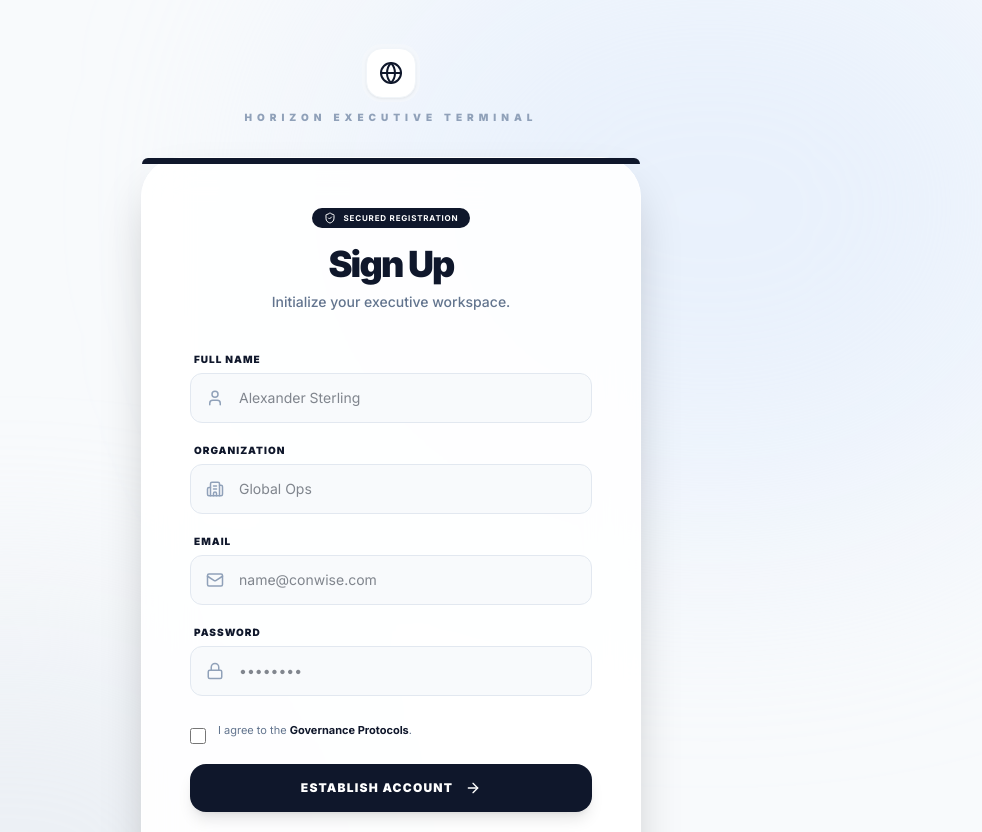
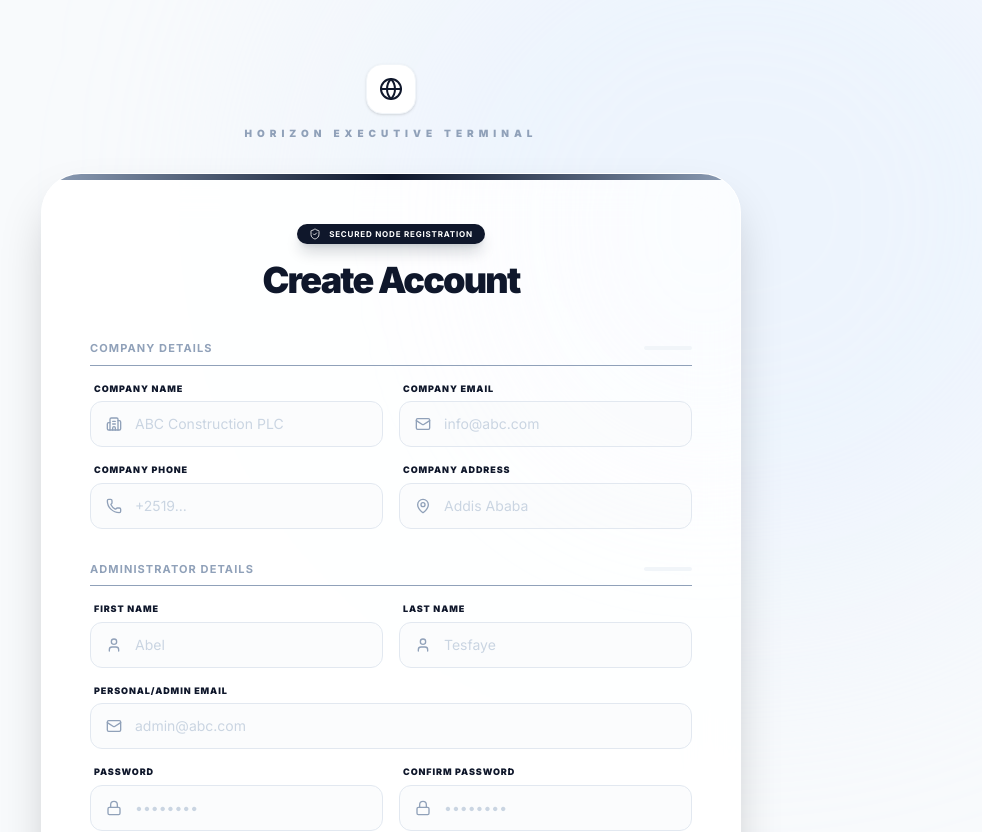
Before and after one commit to ConWise-System/ConWise, a Next.js app in the folder frontend/: page /register in a window 1280 px wide. Shown: the top 832 px of the page, without its empty margins (249-1231 px from the left). Built offline with nearby package versions, Linux system fonts and the light colour scheme.

Commit message:
update signup form

```diff
--- a/frontend/src/features/auth/SignUpPage.jsx
+++ b/frontend/src/features/auth/SignUpPage.jsx
@@ -3,26 +3,36 @@
 import React, { useState } from 'react';
 import { useRouter } from 'next/navigation';
 import { motion, AnimatePresence, useMotionValue, useSpring, useTransform } from 'framer-motion';
-import { User, Building2, Mail, Lock, ArrowRight, ShieldCheck, Globe, CheckCircle2 } from 'lucide-react';
+import {
+  User, Building2, Mail, Lock, ArrowRight,
+  ShieldCheck, Globe, Phone, MapPin, CheckCircle2
+} from 'lucide-react';
 import Link from 'next/link';
 
 const SignUpPage = () => {
   const router = useRouter();
   const [formData, setFormData] = useState({
-    fullName: '',
-    organization: '',
+    companyName: '',
+    companyEmail: '',
+    companyPhone: '',
+    companyAddress: '',
+    firstName: '',
+    lastName: '',
     email: '',
     password: '',
+    confirmPassword: '',
     agreed: false,
   });
+
   const [isSubmitting, setIsSubmitting] = useState(false);
+  const [error, setError] = useState('');
 
   // --- MAGNETIC TILT LOGIC ---
   const x = useMotionValue(0);
   const y = useMotionValue(0);
   const mouseXSpring = useSpring(x);
   const mouseYSpring = useSpring(y);
-  const rotateX = useTransform(mouseYSpring, [-0.5, 0.5], ["7deg", "-7deg"]);
+  const rotateX = useTransform(mouseYSpring, [-0.5, 0.5], ["7deg", "-7deg"]); // Tilt xiqqoo guddisneerra
   const rotateY = useTransform(mouseXSpring, [-0.5, 0.5], ["-7deg", "7deg"]);
 
   const handleMouseMove = (e) => {
@@ -40,23 +50,25 @@ const SignUpPage = () => {
 
   const handleSubmit = async (e) => {
     e.preventDefault();
+    setError('');
+    if (formData.password !== formData.confirmPassword) {
+      setError('Passwords do not match!');
+      return;
+    }
     setIsSubmitting(true);
-    // Asitti API call kee dabalatta
     setTimeout(() => {
         setIsSubmitting(false);
-        // Fake success:
-        // router.push('/dashboard');
     }, 2000);
   };
 
   const containerVars = {
-    hidden: { opacity: 0, y: 40, scale: 0.98 },
+    hidden: { opacity: 0, y: 60, scale: 0.95 },
     visible: {
       opacity: 1, y: 0, scale: 1,
       transition: {
-        duration: 0.8,
-        ease: [0.16, 1, 0.3, 1],
-        staggerChildren: 0.1,
+        duration: 1.2,
+        ease: [0.22, 1, 0.36, 1],
+        staggerChildren: 0.08,
         delayChildren: 0.2
       }
     }
@@ -64,19 +76,19 @@ const SignUpPage = () => {
 
   const itemVars = {
     hidden: { opacity: 0, y: 20 },
-    visible: {
-      opacity: 1, y: 0,
-      transition: { duration: 0.5 }
-    }
+    visible: { opacity: 1, y: 0 }
   };
 
   return (
-    <div className="min-h-screen bg-[#f8fafc] flex flex-col items-center justify-center py-12 px-4 relative overflow-hidden selection:bg-slate-900 selection:text-white">
+    <div className="min-h-screen bg-[#f8fafc] flex flex-col items-center justify-center py-16 px-4 relative overflow-x-hidden selection:bg-slate-900 selection:text-white">
 
-      {/* Background Motion Elements */}
+      {/* Background Shapes */}
       <div className="absolute inset-0 z-0 pointer-events-none">
-        <div className="absolute top-[-10%] right-[-5%] w-[60%] h-[60%] bg-blue-100/50 rounded-full blur-[120px]" />
-        <div className="absolute bottom-[-10%] left-[-5%] w-[50%] h-[50%] bg-slate-200/50 rounded-full blur-[100px]" />
+        <motion.div
+          animate={{ x: [0, 30, 0], y: [0, -30, 0], scale: [1, 1.1, 1] }}
+          transition={{ duration: 15, repeat: Infinity, ease: "easeInOut" }}
+          className="absolute top-[-10%] right-[-5%] w-[60%] h-[60%] bg-blue-100/40 rounded-full blur-[120px]"
+        />
       </div>
 
       <motion.header
@@ -84,14 +96,13 @@ const SignUpPage = () => {
         animate={{ opacity: 1, y: 0 }}
         className="z-10 flex flex-col items-center gap-3 mb-8"
       >
-        <motion.div whileHover={{ rotate: 180 }} className="p-3 bg-white rounded-2xl shadow-sm border border-slate-100 ring-4 ring-slate-50/50">
+        <motion.div whileHover={{ rotate: 180, scale: 1.1 }} className="p-3 bg-white rounded-2xl shadow-sm border border-slate-100 cursor-pointer">
           <Globe size={24} className="text-slate-900" />
         </motion.div>
-        <h1 className="text-[10px] font-black tracking-[0.5em] text-slate-400 uppercase">
-          Horizon Executive Terminal
-        </h1>
+        <h1 className="text-[10px] font-black tracking-[0.5em] text-slate-400 uppercase">Horizon Executive Terminal</h1>
       </motion.header>
 
+      {/* --- MAIN ANIMATED BOX --- */}
       <motion.div
         onMouseMove={handleMouseMove}
         onMouseLeave={handleMouseLeave}
@@ -99,93 +110,111 @@ const SignUpPage = () => {
         variants={containerVars}
         initial="hidden"
         animate="visible"
-        className="z-10 w-full max-w-[500px] bg-white/90 backdrop-blur-xl rounded-[2.5rem] shadow-2xl border border-white p-8 md:p-12 relative"
+        whileHover={{
+            boxShadow: "0 40px 80px -20px rgba(0,0,0,0.15), 0 0 40px -10px rgba(30,41,59,0.05)",
+        }}
+        className="z-10 w-full max-w-[700px] bg-white/90 backdrop-blur-xl rounded-[2.5rem] border border-white p-8 md:p-12 relative shadow-2xl overflow-hidden"
       >
-        <div className="absolute top-0 left-0 w-full h-1.5 bg-slate-900 rounded-t-[2.5rem]" />
+        {/* Animated Background Glow inside the box */}
+        <motion.div
+          animate={{
+            opacity: [0.3, 0.6, 0.3],
+            scale: [1, 1.2, 1]
+          }}
+          transition={{ duration: 8, repeat: Infinity }}
+          className="absolute -top-[20%] -right-[20%] w-[50%] h-[50%] bg-blue-50/50 rounded-full blur-[80px] pointer-events-none"
+        />
 
-        <div className="text-center mb-10">
-          <motion.div variants={itemVars} className="inline-flex items-center gap-2 bg-slate-900 text-white px-3 py-1 rounded-full mb-4">
-            <ShieldCheck size={12} />
-            <span className="text-[8px] font-bold tracking-widest uppercase">Secured Registration</span>
+        {/* Animated Top Loading-style bar */}
+        <motion.div
+          initial={{ scaleX: 0 }}
+          animate={{ scaleX: 1 }}
+          transition={{ duration: 1.5, delay: 0.6, ease: "circOut" }}
+          style={{ originX: 0 }}
+          className="absolute top-0 left-0 w-full h-1.5 bg-gradient-to-r from-slate-400 via-slate-900 to-slate-400 rounded-t-[2.5rem]"
+        />
+
+        <div className="text-center mb-10 relative z-10">
+          <motion.div variants={itemVars} className="inline-flex items-center gap-2 bg-slate-900 text-white px-3 py-1 rounded-full mb-4 shadow-lg shadow-slate-900/20">
+            <ShieldCheck size={12} className="animate-pulse" />
+            <span className="text-[8px] font-bold tracking-widest uppercase">Secured Node Registration</span>
           </motion.div>
           <motion.h2 variants={itemVars} className="text-4xl font-black text-slate-900 tracking-tighter mb-2">
-            Sign Up
+            Create Account
           </motion.h2>
-          <motion.p variants={itemVars} className="text-slate-500 text-sm font-medium">
-            Initialize your executive workspace.
-          </motion.p>
         </div>
 
-        <form onSubmit={handleSubmit} className="space-y-5">
-          <motion.div variants={itemVars}>
-            <InputField
-              label="Full Name"
-              icon={<User size={18} />}
-              placeholder="Alexander Sterling"
-              value={formData.fullName}
-              onChange={(val) => setFormData({ ...formData, fullName: val })}
-            />
-          </motion.div>
-          <motion.div variants={itemVars}>
-            <InputField
-              label="Organization"
-              icon={<Building2 size={18} />}
-              placeholder="Global Ops"
-              value={formData.organization}
-              onChange={(val) => setFormData({ ...formData, organization: val })}
-            />
-          </motion.div>
-          <motion.div variants={itemVars}>
-            <InputField
-              label="Email"
-              icon={<Mail size={18} />}
-              type="email"
-              placeholder="name@conwise.com"
-              value={formData.email}
-              onChange={(val) => setFormData({ ...formData, email: val })}
-            />
-          </motion.div>
-          <motion.div variants={itemVars}>
-            <InputField
-              label="Password"
-              icon={<Lock size={18} />}
-              type="password"
-              placeholder="••••••••"
-              value={formData.password}
-              onChange={(val) => setFormData({ ...formData, password: val })}
-            />
+        <form onSubmit={handleSubmit} className="space-y-8 relative z-10">
+
+          <motion.div variants={itemVars} className="space-y-4">
+            <h3 className="text-[11px] font-bold text-slate-400 uppercase tracking-widest border-b pb-2 flex justify-between items-center">
+                Company Details
+                <span className="h-1 w-12 bg-slate-100 rounded-full"/>
+            </h3>
+            <div className="grid grid-cols-1 md:grid-cols-2 gap-4">
+              <InputField label="Company Name" icon={<Building2 size={16}/>} placeholder="ABC Construction PLC" value={formData.companyName} onChange={(val) => setFormData({...formData, companyName: val})} />
+              <InputField label="Company Email" icon={<Mail size={16}/>} type="email" placeholder="info@abc.com" value={formData.companyEmail} onChange={(val) => setFormData({...formData, companyEmail: val})} />
+              <InputField label="Company Phone" icon={<Phone size={16}/>} placeholder="+2519..." value={formData.companyPhone} onChange={(val) => setFormData({...formData, companyPhone: val})} />
+              <InputField label="Company Address" icon={<MapPin size={16}/>} placeholder="Addis Ababa" value={formData.companyAddress} onChange={(val) => setFormData({...formData, companyAddress: val})} />
+            </div>
           </motion.div>
 
-          <motion.div variants={itemVars} className="flex items-start gap-3 pt-2">
-            <input
-              type="checkbox"
-              id="terms"
-              required
-              className="mt-1 h-4 w-4 rounded border-slate-300 text-slate-900 focus:ring-slate-900"
-              onChange={(e) => setFormData({ ...formData, agreed: e.target.checked })}
-            />
+          <motion.div variants={itemVars} className="space-y-4">
+            <h3 className="text-[11px] font-bold text-slate-400 uppercase tracking-widest border-b pb-2 flex justify-between items-center">
+                Administrator Details
+                <span className="h-1 w-12 bg-slate-100 rounded-full"/>
+            </h3>
+            <div className="grid grid-cols-1 md:grid-cols-2 gap-4">
+              <InputField label="First Name" icon={<User size={16}/>} placeholder="Abel" value={formData.firstName} onChange={(val) => setFormData({...formData, firstName: val})} />
+              <InputField label="Last Name" icon={<User size={16}/>} placeholder="Tesfaye" value={formData.lastName} onChange={(val) => setFormData({...formData, lastName: val})} />
+              <div className="md:col-span-2">
+                <InputField label="Personal/Admin Email" icon={<Mail size={16}/>} type="email" placeholder="admin@abc.com" value={formData.email} onChange={(val) => setFormData({...formData, email: val})} />
+              </div>
+              <InputField label="Password" icon={<Lock size={16}/>} type="password" placeholder="••••••••" value={formData.password} onChange={(val) => setFormData({...formData, password: val})} />
+              <InputField label="Confirm Password" icon={<Lock size={16}/>} type="password" placeholder="••••••••" value={formData.confirmPassword} onChange={(val) => setFormData({...formData, confirmPassword: val})} />
+            </div>
+          </motion.div>
+
+          <AnimatePresence>
+            {error && (
+              <motion.div
+                initial={{ opacity: 0, x: 20 }}
+                animate={{ opacity: 1, x: 0 }}
+                exit={{ opacity: 0, x: -20 }}
+                className="bg-red-50 border-l-4 border-red-500 p-3 rounded-r-xl"
+              >
+                <p className="text-red-600 text-[10px] font-black uppercase tracking-tighter">{error}</p>
+              </motion.div>
+            )}
+          </AnimatePresence>
+
+          <motion.div variants={itemVars} className="flex items-start gap-3">
+            <input type="checkbox" id="terms" required className="mt-1 h-4 w-4 rounded border-slate-300 text-slate-900 focus:ring-slate-900 cursor-pointer" />
             <label htmlFor="terms" className="text-[11px] text-slate-500 leading-tight">
-              I agree to the <span className="font-bold text-slate-900">Governance Protocols</span>.
+              I certify that I am an authorized representative of this company and agree to the <span className="font-bold text-slate-900 underline">Governance Protocols</span>.
             </label>
           </motion.div>
 
           <motion.button
             variants={itemVars}
-            whileHover={{ scale: 1.01 }}
-            whileTap={{ scale: 0.99 }}
+            whileHover={{ scale: 1.02, boxShadow: "0 20px 25px -5px rgba(0,0,0,0.1)" }}
+            whileTap={{ scale: 0.98 }}
             disabled={isSubmitting}
-            className="w-full bg-slate-900 text-white py-4 rounded-2xl font-black text-xs uppercase tracking-widest flex items-center justify-center gap-3 shadow-lg disabled:opacity-70 transition-all"
+            className="w-full bg-slate-900 text-white py-4 rounded-2xl font-black text-xs uppercase tracking-widest flex items-center justify-center gap-3 shadow-lg disabled:opacity-70 transition-all group"
           >
-            {isSubmitting ? "Authorizing..." : <>Establish Account <ArrowRight size={16} /></>}
+            {isSubmitting ? "Processing..." : (
+              <>
+                Establish Organization
+                <ArrowRight size={16} className="group-hover:translate-x-1 transition-transform" />
+              </>
+            )}
           </motion.button>
         </form>
 
-        <motion.div variants={itemVars} className="mt-8 pt-6 border-t border-slate-100 text-center">
-          <p className="text-slate-400 text-xs">
-            Already a member?{' '}
-            <Link href="/login" className="text-slate-900 font-black uppercase tracking-tighter hover:underline">
-              Sign In
-            </Link>
+        <motion.div variants={itemVars} className="mt-8 pt-6 border-t border-slate-100 text-center relative z-10">
+          <p className="text-slate-400 text-xs font-medium">
+            System registered?{' '}
+            <Link href="/login" className="text-slate-900 font-black uppercase tracking-tighter hover:underline decoration-2 underline-offset-4">Sign In</Link>
           </p>
         </motion.div>
       </motion.div>
@@ -193,6 +222,7 @@ const SignUpPage = () => {
       <motion.footer
         initial={{ opacity: 0 }}
         animate={{ opacity: 1 }}
+        transition={{ delay: 1.5 }}
         className="mt-10 text-[9px] font-black text-slate-400 tracking-[0.3em] uppercase"
       >
         © 2026 CONWISE GLOBAL // SECURED NODE
@@ -202,12 +232,12 @@ const SignUpPage = () => {
 };
 
 const InputField = ({ label, icon, placeholder, type = "text", value, onChange }) => (
-  <div className="flex flex-col gap-1.5">
-    <label className="text-[10px] font-black tracking-widest text-slate-900 uppercase ml-1">
+  <motion.div whileHover={{ x: 3 }} className="flex flex-col gap-1.5 transition-all">
+    <label className="text-[9px] font-black tracking-widest text-slate-900 uppercase ml-1 flex items-center gap-1">
       {label}
     </label>
     <div className="relative group">
-      <div className="absolute left-4 top-1/2 -translate-y-1/2 text-slate-400 group-focus-within:text-slate-900 transition-colors">
+      <div className="absolute left-4 top-1/2 -translate-y-1/2 text-slate-400 group-focus-within:text-slate-900 transition-colors z-10">
         {icon}
       </div>
       <input
@@ -215,11 +245,11 @@ const InputField = ({ label, icon, placeholder, type = "text", value, onChange }
         value={value}
         onChange={(e) => onChange(e.target.value)}
         placeholder={placeholder}
-        className="w-full bg-slate-50 border border-slate-200 rounded-xl py-3.5 pl-12 pr-4 text-sm focus:outline-none focus:ring-2 focus:ring-slate-900/5 focus:border-slate-900 transition-all"
+        className="w-full bg-slate-50/50 border border-slate-200 rounded-xl py-3 pl-11 pr-4 text-sm focus:outline-none focus:ring-4 focus:ring-slate-900/5 focus:border-slate-900 transition-all placeholder:text-slate-300 relative z-0"
         required
       />
     </div>
-  </div>
+  </motion.div>
 );
 
 export default SignUpPage;
```
